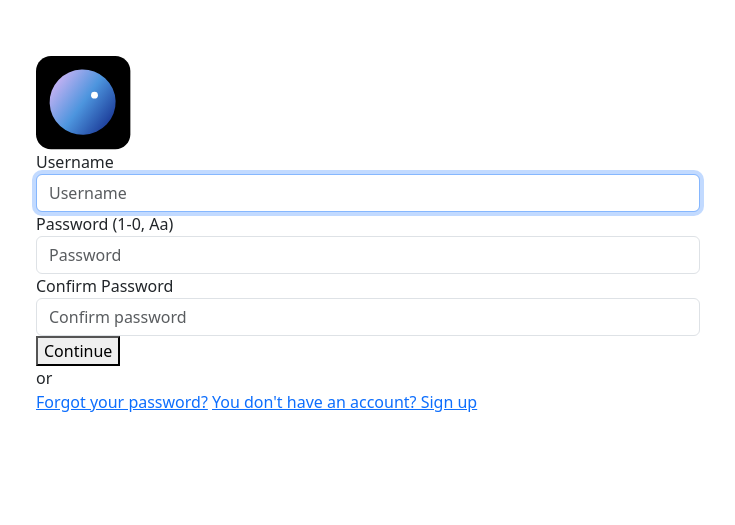
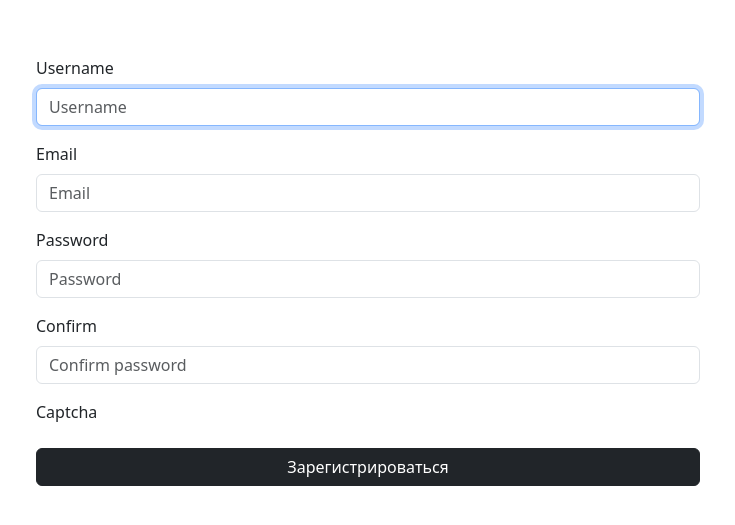
Before and after one commit to thurrsense/neptone, a Django app: page /users/register/ in a window 1280 px wide. Shown: the top 525 px of the page, without its empty margins (272-1007 px from the left). Run offline with Django 5.2, Linux system fonts and the light colour scheme.

Commit message:
FIX: urls + views in users app

```diff
--- a/neptone/neptone/settings.py
+++ b/neptone/neptone/settings.py
@@ -167,6 +167,7 @@
 DEFAULT_AUTO_FIELD = 'django.db.models.BigAutoField'
 
 
-LOGIN_URL = "login"          # имя урла логина (а не путь)
+# Auth redirects
+LOGIN_URL = "login"          # куда @login_required шлёт неавторизованных
 LOGIN_REDIRECT_URL = "profile"
 LOGOUT_REDIRECT_URL = "home"
--- a/neptone/users/templates/users/register.html
+++ b/neptone/users/templates/users/register.html
@@ -1,49 +1,35 @@
 {% extends "base.html" %}
-{% load static %}
+{% block title %}Регистрация · NEPTONE{% endblock %}
+{% block content %}
+<form method="post" novalidate>
+  {% csrf_token %}
+  {{ form.non_field_errors }}
 
-{% block content %}
-<div class="auth-container">
-  <div class="auth-card">
-    <!-- Логотип -->
-    <img src="{% static 'images/logo.svg' %}" alt="NEPTONE">
+  <div class="mb-3">
+    <label for="{{ form.username.id_for_label }}" class="form-label">Username</label>
+    {{ form.username }} <div class="text-danger small">{{ form.username.errors }}</div>
+  </div>
 
-    <!-- Форма регистрации -->
-    <form method="post" class="auth-form">
-      {% csrf_token %}
+  <div class="mb-3">
+    <label for="{{ form.email.id_for_label }}" class="form-label">Email</label>
+    {{ form.email }} <div class="text-danger small">{{ form.email.errors }}</div>
+  </div>
 
-      <div class="form-group">
-        <label for="{{ form.username.id_for_label }}">Username</label>
-        {{ form.username }}
-        {% if form.username.errors %}
-        <div class="error">{{ form.username.errors }}</div>
-        {% endif %}
-      </div>
+  <div class="mb-3">
+    <label for="{{ form.password1.id_for_label }}" class="form-label">Password</label>
+    {{ form.password1 }} <div class="text-danger small">{{ form.password1.errors }}</div>
+  </div>
 
-      <div class="form-group">
-        <label>Password (1-0, Aa)</label>
-        {{ form.password1 }}
-      </div>
+  <div class="mb-3">
+    <label for="{{ form.password2.id_for_label }}" class="form-label">Confirm</label>
+    {{ form.password2 }} <div class="text-danger small">{{ form.password2.errors }}</div>
+  </div>
 
-      <div class="form-group">
-        <label>Confirm Password</label>
-        {{ form.password2 }}
-      </div>
+  <div class="mb-3">
+    <label for="{{ form.captcha.id_for_label }}" class="form-label">Captcha</label>
+    {{ form.captcha }} <div class="text-danger small">{{ form.captcha.errors }}</div>
+  </div>
 
-      <button type="submit" class="btn-primary">
-        <span>Continue</span>
-      </button>
-    </form>
-
-    <!-- Разделитель -->
-    <div class="auth-divider">
-      <span>or</span>
-    </div>
-
-    <!-- Ссылки -->
-    <div class="auth-links">
-      <a href="{% url 'login' %}" class="text-link">Forgot your password?</a>
-      <a href="{% url 'login' %}" class="text-link">You don't have an account? Sign up</a>
-    </div>
-  </div>
-</div>
+  <button class="btn btn-dark w-100" type="submit">Зарегистрироваться</button>
+</form>
 {% endblock %}
--- a/neptone/users/urls.py
+++ b/neptone/users/urls.py
@@ -4,30 +4,30 @@
     PasswordResetView, PasswordResetDoneView,
     PasswordResetConfirmView, PasswordResetCompleteView,
 )
-from .views import register, edit_profile, RegisterAPIView, LoginAPIView, profile
+from .views import register, edit_profile, profile
 from .views import TOTPSetupView, TOTPVerifyView, TOTPLoginView
 
 urlpatterns = [
     # HTML endpoints
-    path('register/', register, name='register'),
-    path('profile/edit/', edit_profile, name='edit_profile'),
-    path('login/', LoginView.as_view(template_name='users/login.html'), name='login'),
-    path('logout/', LogoutView.as_view(), name='logout'),
-    path('password_reset/', PasswordResetView.as_view(
-        template_name='users/password_reset_form.html'), name='password_reset'),
-    path('password_reset/done/', PasswordResetDoneView.as_view(
-        template_name='users/password_reset_done.html'), name='password_reset_done'),
-    path('reset/<uidb64>/<token>/', PasswordResetConfirmView.as_view(
-        template_name='users/password_reset_confirm.html'), name='password_reset_confirm'),
-    path('reset/done/', PasswordResetCompleteView.as_view(
-        template_name='users/password_reset_complete.html'), name='password_reset_complete'),
-    path('profile/', profile, name='profile'),
-    path("login/", LoginView.as_view(template_name="users/login.html"), name="login"),
-    path("profile/", profile, name="profile"),
-    # API endpoints
-    path('api/register/', RegisterAPIView.as_view(), name='api_register'),
-    path('api/login/', LoginAPIView.as_view(), name='api_login'),
-    path('api/2fa/setup/', TOTPSetupView.as_view(), name='2fa_setup'),
-    path('api/2fa/verify/', TOTPVerifyView.as_view(), name='2fa_verify'),
-    path('api/2fa/login/', TOTPLoginView.as_view(), name='2fa_login'),
+    path("login/",  LoginView.as_view(template_name="users/login.html"), name="login"),
+    path("logout/", LogoutView.as_view(next_page="home"), name="logout"),
+
+    path("register/", register, name="register"),
+    path("profile/",  profile, name="profile"),
+    path("profile/edit/", edit_profile, name="edit_profile"),
+
+    # Password reset (оставь, если реально используешь все шаблоны)
+    path("password_reset/", PasswordResetView.as_view(
+        template_name="users/password_reset_form.html"), name="password_reset"),
+    path("password_reset/done/", PasswordResetDoneView.as_view(
+        template_name="users/password_reset_done.html"), name="password_reset_done"),
+    path("reset/<uidb64>/<token>/", PasswordResetConfirmView.as_view(
+        template_name="users/password_reset_confirm.html"), name="password_reset_confirm"),
+    path("reset/done/", PasswordResetCompleteView.as_view(
+        template_name="users/password_reset_complete.html"), name="password_reset_complete"),
+
+    # API endpoints (2FA/JWT)
+    path("api/2fa/setup/",  TOTPSetupView.as_view(),  name="2fa_setup"),
+    path("api/2fa/verify/", TOTPVerifyView.as_view(), name="2fa_verify"),
+    path("api/2fa/login/",  TOTPLoginView.as_view(),  name="2fa_login"),
 ]
--- a/neptone/users/views.py
+++ b/neptone/users/views.py
@@ -205,9 +205,8 @@
         form = RegistrationForm(request.POST)
         if form.is_valid():
             user = form.save()
-            login(request, user)
-            return redirect('home')
-            return redirect('login')  # или '/' если есть главная страница
+            login(request, user)           # залогиним сразу
+            return redirect('profile')     # и ведём в профиль
     else:
         form = RegistrationForm()
     return render(request, 'users/register.html', {'form': form})
```
Also changed, not shown: neptone/users/templates/users/login.html (+18 -27 lines).
